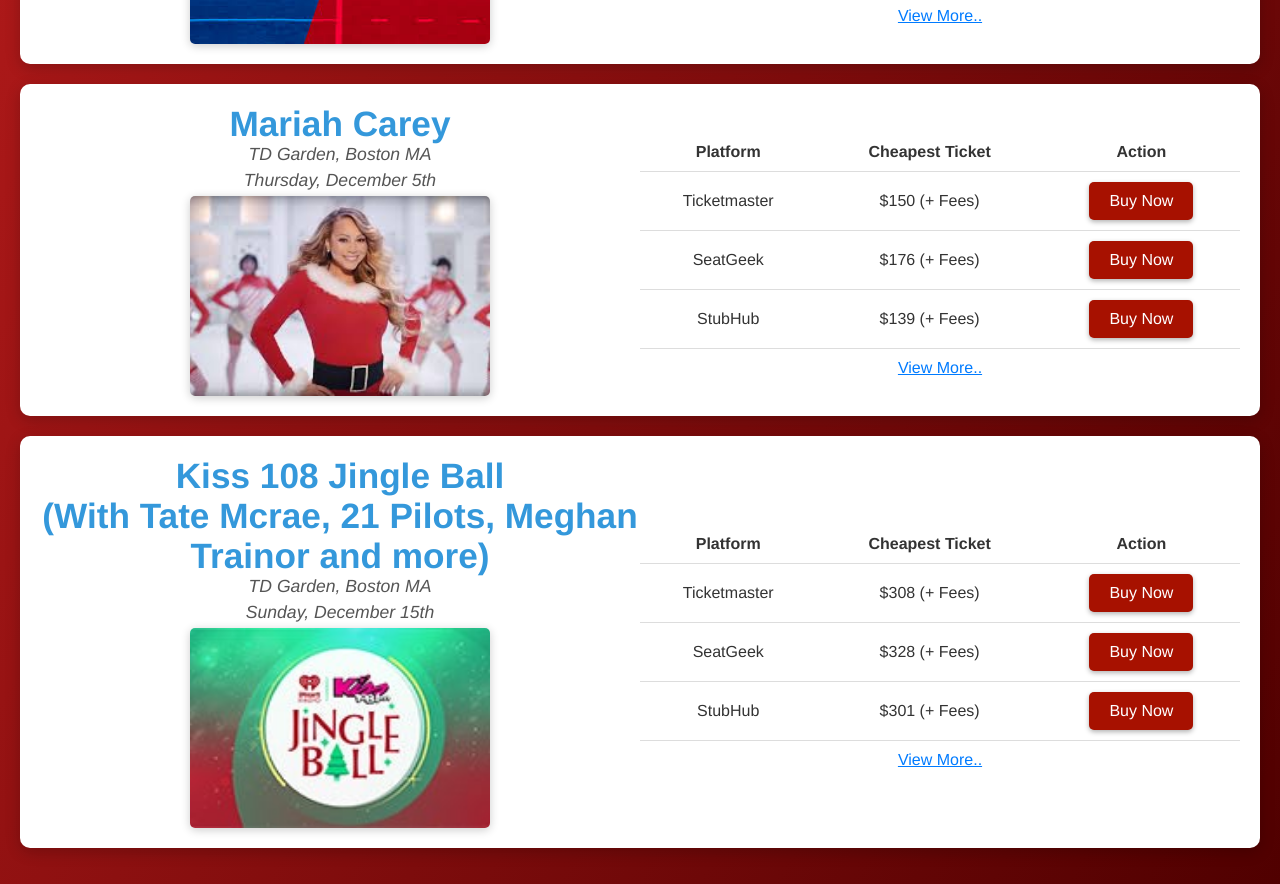
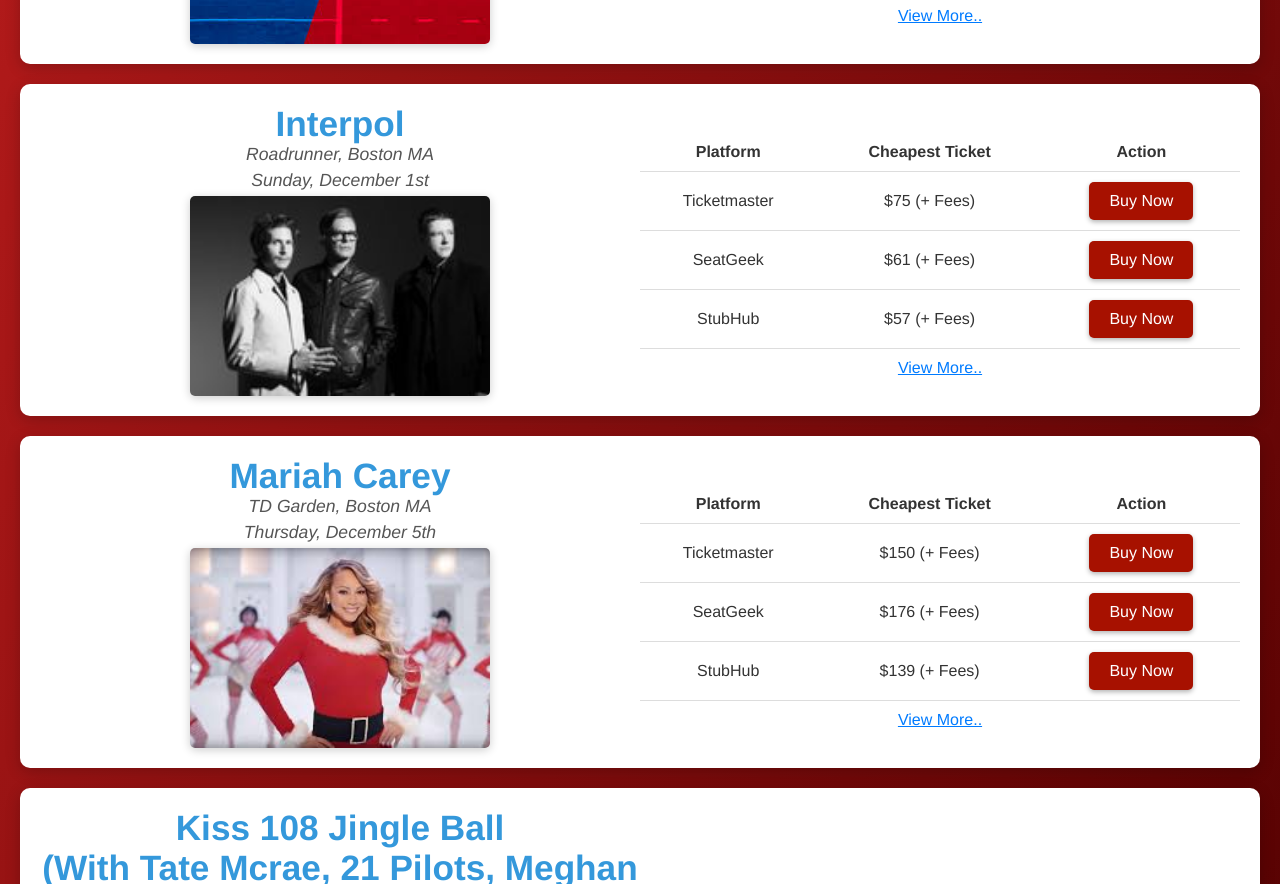
Before and after one commit to aubarkas3/aubarkas.github.io, a plain HTML site: page index.html in a window 1280 px wide. Shown: the part 2472-3356 px from the top of the page. Drawn offline with Linux system fonts and the light colour scheme.

Commit message:
interpol

```diff
--- a/index.html
+++ b/index.html
@@ -457,6 +457,65 @@
         </div>
     </section>
 
+    <!-- Interpol Concert-->
+    <section class="event" data-category="concerts">
+        <div class="info">
+            <h2>Interpol</h2>
+            <p class="location">Roadrunner, Boston MA</p>
+            <p class="location">Sunday, December 1st</p>
+            <img class = "bodyimg" src="concertpics/interpol.jpg" alt="Interpol">
+        </div>
+
+        <div class="pricing">
+            <table id="myTable31">
+                <tr>
+                    <th>Platform</th>
+                    <th>Cheapest Ticket</th>
+                    <th>Action</th>
+                </tr>
+                <tr>
+                    <td>Ticketmaster</td>
+                    <td>$75 (+ Fees)</td>
+                    <td><a href="https://www.ticketmaster.com/event/Z7r9jZ1A7CbZ6" class="button" target="_blank" rel="noopener noreferrer">Buy Now</a></td>
+                </tr>
+                <tr>
+                    <td>SeatGeek</td>
+                    <td>$61 (+ Fees)</td>
+                    <td><a href="https://seatgeek.com/interpol-tickets/boston-massachusetts-roadrunner-boston-2024-12-01-8-pm/concert/17065017" class="button" target="_blank" rel="noopener noreferrer">Buy Now</a></td>
+                </tr>
+                <tr>
+                    <td>StubHub</td>
+                    <td>$57 (+ Fees)</td>
+                    <td><a href="https://www.stubhub.com/interpol-boston-tickets-12-1-2024/event/155204973/?quantity=2" class="button" target="_blank" rel="noopener noreferrer">Buy Now</a></td>
+                </tr>
+                <tr>
+                    <td>VividSeats</td>
+                    <td>$64 (+ Fees)</td>
+                    <td><a href="https://www.vividseats.com/interpol-tickets-boston-roadrunner-12-1-2024--concerts-rock/production/5169417" class="button" target="_blank" rel="noopener noreferrer">Buy Now</a></td>
+                </tr>
+                </tr>
+                    <td>Gametime</td>
+                    <td>$59 (Incl. Fees)</td>
+                    <td><a href="https://gametime.co/concert/interpol-tickets/12-1-2024-boston-ma-roadrunner-boston/events/66c7a032e438ce01f056dc79?ref=googlesearch&force_mobile=true&matchtype=e&network=g&device=c&adposition=&utm_term=gametime&targetid=kwd-186858160&utm_source=google&utm_medium=cpc&utm_id=607982382&utm_adgroup=28415077627&utm_creative=597412044430&gad_source=1&gclid=Cj0KCQjw3vO3BhCqARIsAEWblcDViOz6oKrIVXnKyHXk86BWkPSjEj1_6B14DCw4qzaPCXZZQUv_cQYaAqbYEALw_wcB&gclsrc=aw.ds&queryId=ea507b572046da4bd6bb60e5965c3782&resultPosition=1&searchIndex=events" class="button" target="_blank" rel="noopener noreferrer">Buy Now</a></td>
+                </tr>
+                </tr>
+                    <td>TickPick</td>
+                    <td>$85 (Incl. Fees)</td>
+                    <td><a href="https://www.tickpick.com/buy-interpol-tickets-roadrunner-12-1-24-8pm/6653744/" class="button" target="_blank" rel="noopener noreferrer">Buy Now</a></td>
+                </tr>
+                </tr>
+                    <td>Tickets For Less</td>
+                    <td>$95 (Incl. Fees)</td>
+                    <td><a href="https://www.ticketsforless.com/events/alternative-tickets/interpol-2024-12-01-20-00-00-6653744" class="button" target="_blank" rel="noopener noreferrer">Buy Now</a></td>
+                </tr>
+                    <td>TicketIQ</td>
+                    <td>$89 (Incl. Fees)</td>
+                    <td><a href="https://www.ticketiq.com/buy-interpol-tickets-roadrunner-12-1-24-8pm/6653744/" class="button" target="_blank" rel="noopener noreferrer">Buy Now</a></td>
+            </table>
+            <span id="viewMore31" class="viewMore" onclick="toggleRows('myTable31')" style="cursor: pointer;" role="button" tabindex="0">View More..</span>
+        </div>
+    </section>
+
     <!-- Mariah Carey Info-->
     <section class="event" data-category="concerts">
         <div class="info">
@@ -467,7 +526,7 @@
         </div>
 
         <div class="pricing">
-            <table id="myTable31">
+            <table id="myTable32">
                 <tr>
                     <th>Platform</th>
                     <th>Cheapest Ticket</th>
@@ -512,7 +571,7 @@
                     <td>$161 (Incl. Fees)</td>
                     <td><a href="https://www.ticketiq.com/buy-mariah-carey-tickets-td-garden-12-5-24-7pm/6606891/" class="button" target="_blank" rel="noopener noreferrer">Buy Now</a></td>
             </table>
-            <span id="viewMore31" class="viewMore" onclick="toggleRows('myTable31')" style="cursor: pointer;" role="button" tabindex="0">View More..</span>
+            <span id="viewMore32" class="viewMore" onclick="toggleRows('myTable32')" style="cursor: pointer;" role="button" tabindex="0">View More..</span>
         </div>
     </section>
 
@@ -527,7 +586,7 @@
         </div>
 
         <div class="pricing">
-            <table id="myTable32">
+            <table id="myTable33">
                 <tr>
                     <th>Platform</th>
                     <th>Cheapest Ticket</th>
@@ -572,7 +631,7 @@
                     <td>$382 (Incl. Fees)</td>
                     <td><a href="https://www.ticketiq.com/buy-iheartradio-jingle-ball-tate-mcrae-twenty-one-pilots-meghan-trainor-tickets-td-garden-12-15-24-6pm/6733187/" class="button" target="_blank" rel="noopener noreferrer">Buy Now</a></td>
             </table>
-            <span id="viewMore32" class="viewMore" onclick="toggleRows('myTable32')" style="cursor: pointer;" role="button" tabindex="0">View More..</span>
+            <span id="viewMore33" class="viewMore" onclick="toggleRows('myTable33')" style="cursor: pointer;" role="button" tabindex="0">View More..</span>
         </div>
     </section>
 
```
Also changed, not shown: concertpics/interpol.jpg (added).
